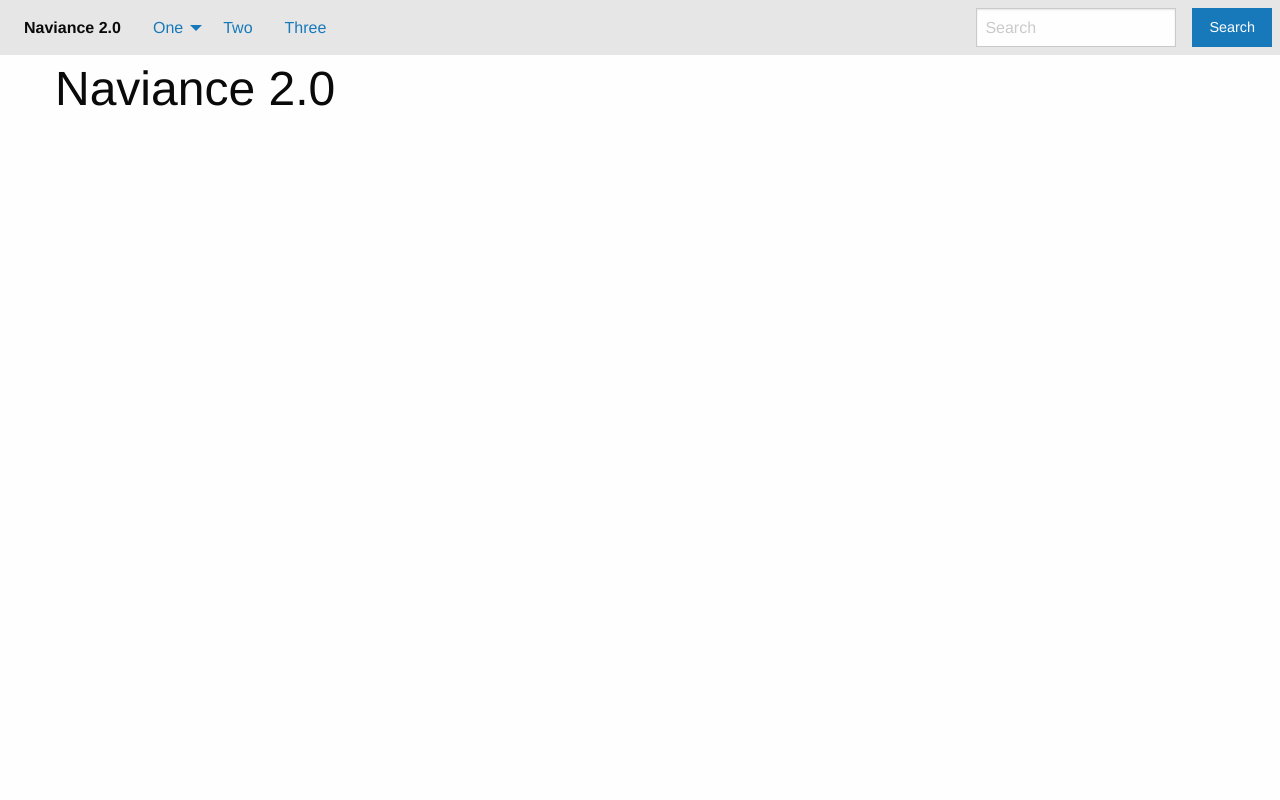
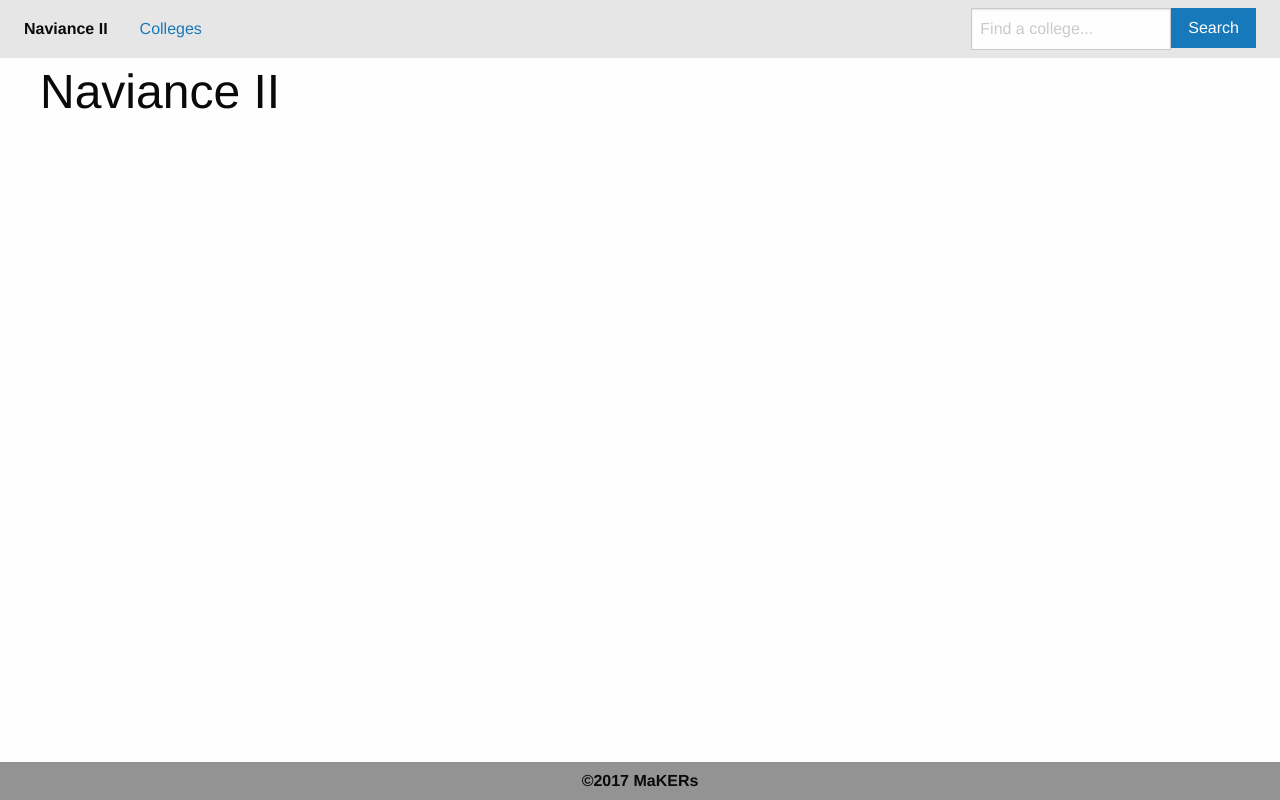
Before and after one commit to siuryan-cs-stuy/improved-broccoli, a Flask app: page / in a window 1280 px wide. Run offline with Flask 2, Linux system fonts and the light colour scheme; some libraries are stand-ins or nearby versions.

Commit message:
Finish base template

```diff
--- a/devlog.txt
+++ b/devlog.txt
@@ -1,2 +1,8 @@
 siuR -- 2017-11-15 15:19:45
 Add directory structure
+
+siuR -- 2017-11-17 15:29:40
+Add prototype navbar
+
+siuR -- 2017-11-19 12:19:07
+Finish base template with header and footer
--- a/main.py
+++ b/main.py
@@ -5,7 +5,7 @@ app = Flask(__name__)
 @app.route('/')
 @app.route('/index')
 def index():
-    return render_template('base.html')
+    return render_template('index.html')
 
 if __name__ == '__main__':
     app.debug = True
--- a/static/css/app.css
+++ b/static/css/app.css
@@ -0,0 +1,21 @@
+/*
+.top-bar, .top-bar ul {
+    background-color: #d7e4f7;
+}
+*/
+
+.top-bar .input-group {
+    margin-bottom: 0;
+}
+
+.top-bar .menu-text {
+
+}
+
+footer {
+    background-color: #939393;
+    position: fixed;
+    bottom: 0;
+    width: 100%;
+    margin: auto;
+}
--- a/templates/base.html
+++ b/templates/base.html
@@ -8,54 +8,54 @@
     <script src="{{ url_for('static', filename='js/vendor/jquery.js') }}"></script>
     <script src="{{ url_for('static', filename='js/vendor/foundation.js') }}"></script>
     <script src="{{ url_for('static', filename='js/app.js') }}"></script>
-    {% if title %}
-    <title>{{ title }}</title>
-    {% else %}
-    <title>Naviance 2.0</title>
-    {% endif %}
+    <title>
+      {% block title %}
+      {% endblock %}
+    </title>
   </head>
   <body>
+
     <!-- NAVBAR -->
     <div class="top-bar">
       <div class="top-bar-left">
-        <ul class="dropdown menu" data-dropdown-menu>
-          <li class="menu-text">Naviance 2.0</li>
-          <li>
-            <a href="#">One</a>
-            <ul class="menu vertical">
-              <li><a href="#">One</a></li>
-              <li><a href="#">Two</a></li>
-              <li><a href="#">Three</a></li>
-            </ul>
-          </li>
-          <li><a href="#">Two</a></li>
-          <li><a href="#">Three</a></li>
+        <ul class="menu">
+          <li class="menu-text">Naviance II</li>
+          <li><a href="{{ url_for('index') }}">Colleges</a></li>
         </ul>
       </div>
       <div class="top-bar-right">
         <ul class="menu">
-          <li><input type="search" placeholder="Search"></li>
-          <li><button type="button" class="button">Search</button></li>
+          <form name="search" action="" method="GET">
+            <div class="input-group">
+              <li><input type="search" class="input-group-field" name="search" placeholder="Find a college..."></li>
+              <div class="input-group-button">
+                <li><input type="submit" value="Search" class="button"></li>
+              </div>
+            </div>
+          </form>
         </ul>
       </div>
     </div>
 
+    <section class="main">
       <div class="grid-container">
-      <div class="grid-x grid-padding-x">
-        <div class="large-12 cell">
-          <h1>Naviance 2.0</h1>
-        </div>
-      </div>
-
         <!-- CONTENT -->
         <div class="grid-x grid-padding-x">
           {% block content %}
 
           {% endblock %}
         </div>
+       </div>
+    </section>
 
     <!-- FOOTER -->
+    <footer>
+      <div>
+        <ul class="menu align-center">
+          <li class="menu-text">&copy;2017 MaKERs</li>
+        </ul>
+      </div>
+    </footer>
 
-    </div>
   </body>
 </html>
--- /dev/null
+++ b/templates/index.html
@@ -0,0 +1,9 @@
+{% extends "base.html" %}
+
+{% block content %}
+
+<div class="large-12 column">
+  <h1>Naviance II</h1>
+</div>
+
+{% endblock %}
```
Lines whose indentation alone changed are shown as unchanged.
